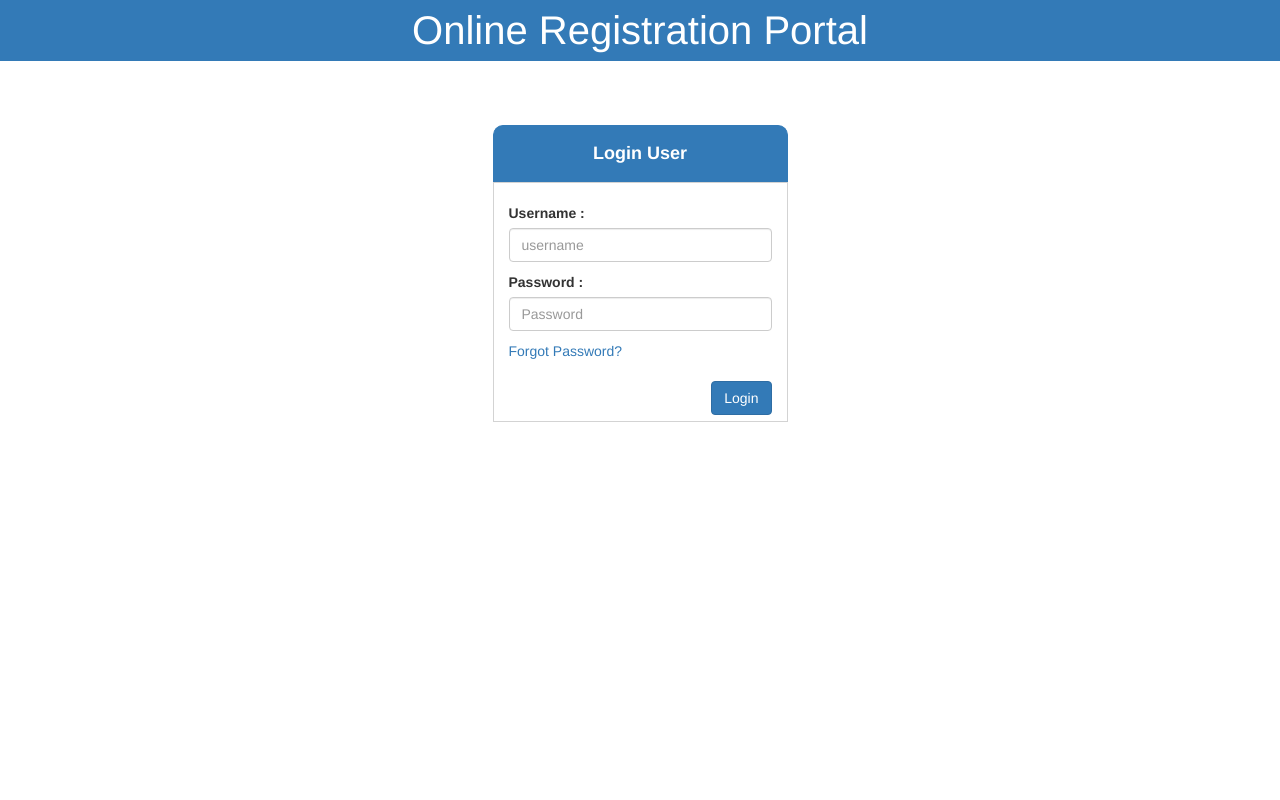
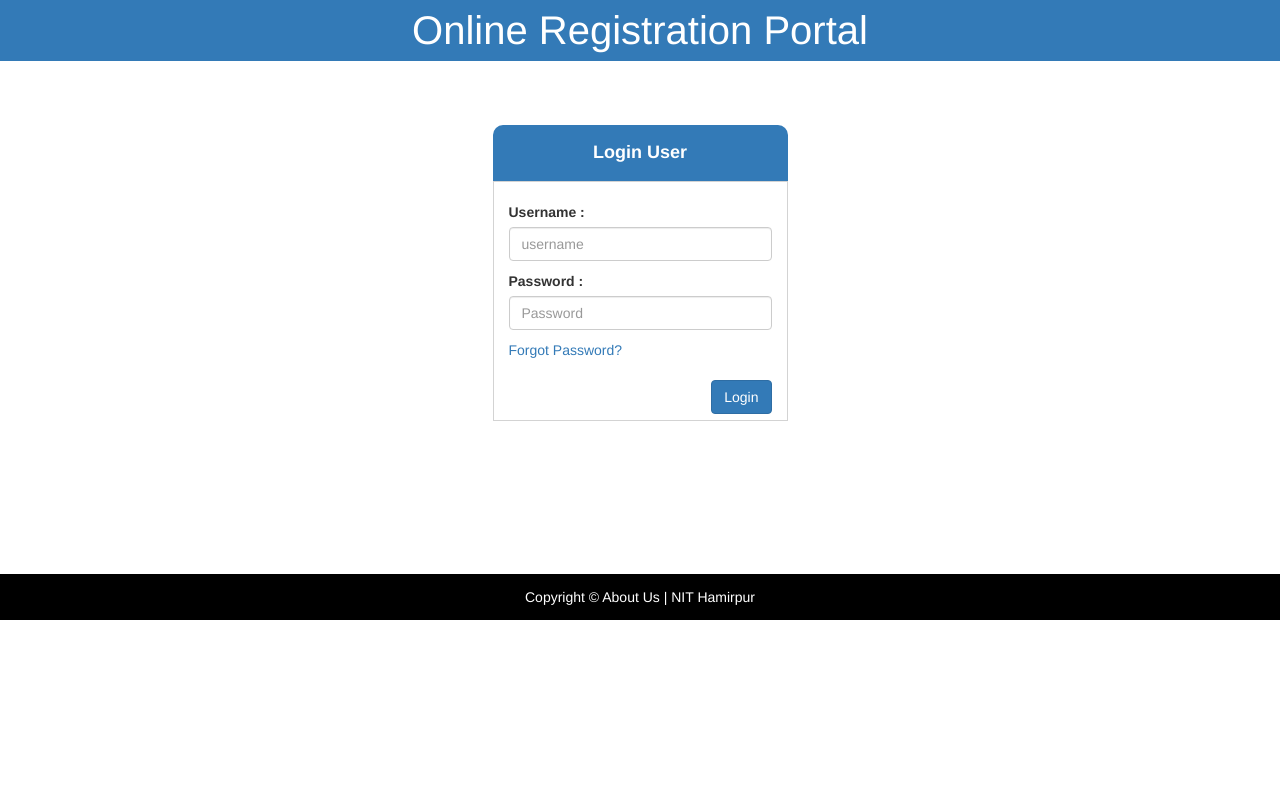
Before and after one commit to al-architjain/al_Semester_Online_Registration_Portal, a Django app: page /login/ in a window 1280 px wide. Run offline with Django 3.2, Linux system fonts and the light colour scheme; some libraries are stand-ins or nearby versions.

Commit message:
boojho toh jaane

```diff
--- a/SORP/sorp_app/templates/base.html
+++ b/SORP/sorp_app/templates/base.html
@@ -9,14 +9,27 @@
 		{% endblock %}
 
 		{% block links %}
+			<style>
+				html {
+					min-height: 100%;
+				}
+
+				body {
+				  min-height: 100vh;
+				}
+
+				footer {
+					background: black;
+					color: white;
+					margin-top: 12%;
+					height: 100%;
+					padding: 1%;
+					text-align: center;
+				}
+			</style>
 		{% endblock %}
 
 		{% block styles %}
-			<style>
-				body {
-				width: 100%;
-			}
-			</style>
 		{% endblock %}
 
 		{% block staticfiles %}
@@ -37,11 +50,12 @@
 		</div>
 
 		{% block bodycontent %}
-
 		{% endblock %}
 
 		{% block bodyscripts %}
 		{% endblock %}
+
+        <footer>Copyright &copy; <a style="color: white" href="/theBrahma/">About Us </a>| <a style="color: white" href="https://nith.ac.in">NIT Hamirpur</a></footer>
 
 		<!-- Permanent scripts -->
 			<!-- jQuery library -->
--- a/SORP/sorp_app/templates/sorp_app/login.html
+++ b/SORP/sorp_app/templates/sorp_app/login.html
@@ -6,6 +6,7 @@
 
     {% block styles %}
         <style>
+
 			div#heading {
 				background: #337ab7;
 				font-size: 40px;
@@ -24,7 +25,6 @@
                 width: 100%;
                 padding: 15px;
                 margin: auto;
-                border: 1px solid #337ab7;
                 border-bottom: none;
                 border-radius: 10px 10px 0 0;
             }
@@ -32,12 +32,13 @@
 	{% endblock %}
 
     {% block bodycontent %}
+
         <div class="container">
             <div class="row">
                     <header class="text-center"><b>Login User</b></header>
             </div>
 
-             <div style="border: 1px solid lightgray;" class="row">
+             <div style="border: 1px solid lightgray" class="row">
                     <div class="col-md-12 col-sm-12 col-12">
                         <br>
                         <form method="POST">
```
